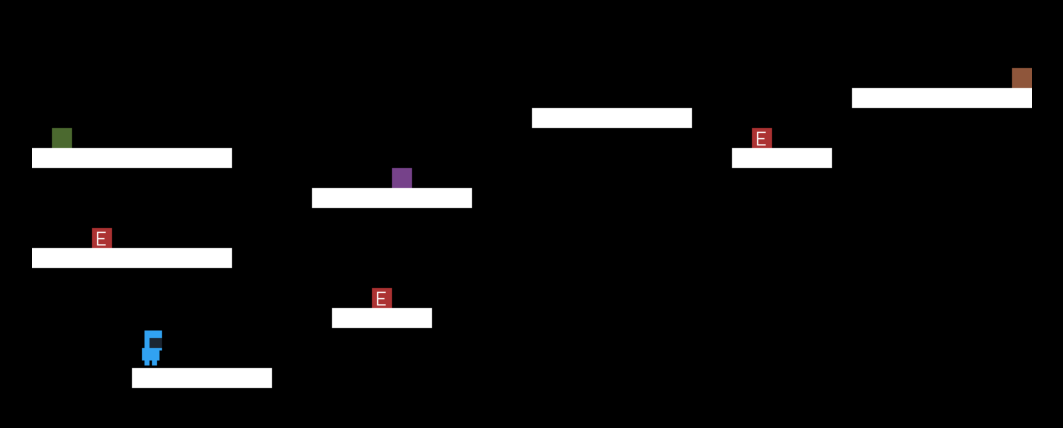
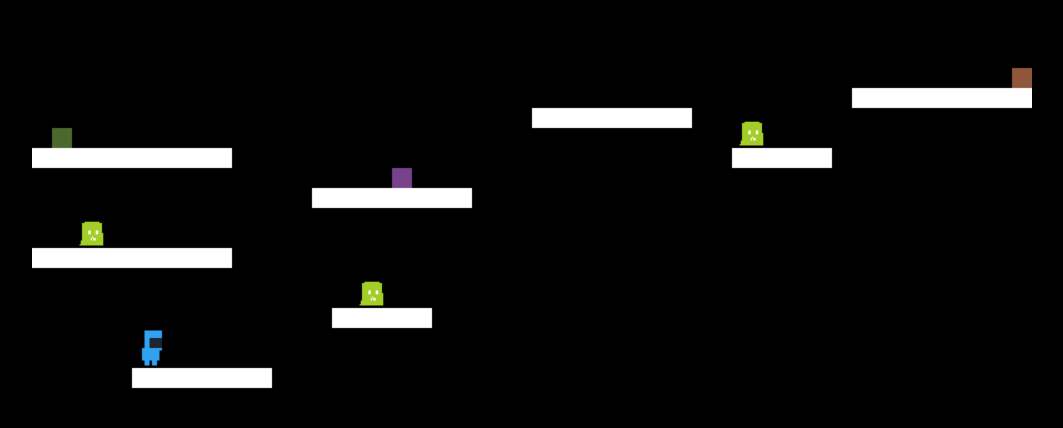
Before and after one commit to emelent/lame-platformer, a plain HTML site: page index.html in a window 1280 px wide. Shown: the whole page, without its empty margins (108-1171 px from the left). Drawn offline with Linux system fonts and the light colour scheme; animation ran at ten frames a second.

Commit message:
Add slime enemy and sprites

```diff
--- a/assets/maps/level1_map.json
+++ b/assets/maps/level1_map.json
@@ -65,7 +65,7 @@
                     {
                      "group":"enemies",
                      "initial_frame":1,
-                     "texture":"temp"
+                     "texture":"slime"
                     },
                  "propertytypes":
                     {
@@ -74,7 +74,7 @@
                      "texture":"string"
                     },
                  "rotation":0,
-                 "type":"crawler",
+                 "type":"slime",
                  "visible":true,
                  "width":16,
                  "x":48,
@@ -89,7 +89,7 @@
                     {
                      "group":"enemies",
                      "initial_frame":1,
-                     "texture":"temp"
+                     "texture":"slime"
                     },
                  "propertytypes":
                     {
@@ -98,7 +98,7 @@
                      "texture":"string"
                     },
                  "rotation":0,
-                 "type":"crawler",
+                 "type":"slime",
                  "visible":true,
                  "width":16,
                  "x":272,
@@ -113,7 +113,7 @@
                     {
                      "group":"enemies",
                      "initial_frame":1,
-                     "texture":"temp"
+                     "texture":"slime"
                     },
                  "propertytypes":
                     {
@@ -122,7 +122,7 @@
                      "texture":"string"
                     },
                  "rotation":0,
-                 "type":"walker",
+                 "type":"slime",
                  "visible":true,
                  "width":16,
                  "x":576,
--- a/index.html
+++ b/index.html
@@ -18,6 +18,7 @@
 	<script src="./js/entities/entity.js"></script>
 	<script src="./js/entities/player.js"></script>
 	<script src="./js/entities/enemy.js"></script>
+	<script src="./js/entities/slime.js"></script>
 	<script src="./js/entities/item.js"></script>
 	<script src="./js/entities/objective.js"></script>
 	<script src="./js/states/bootState.js"></script>
--- /dev/null
+++ b/js/entities/slime.js
@@ -0,0 +1,14 @@
+class Slime extends Enemy{
+	constructor(...args){
+		super(...args)
+
+		this.scale.setTo(1.5)
+		this.anchor.setTo(0.5)
+
+		this.animations.add('idle', [0], 5, true)
+		this.animations.add('walk', [0, 1], 5, true)
+		this.animations.add('die', [2], 5, true)
+
+		this.animations.play('idle')
+	}
+}
--- a/js/states/gameState.js
+++ b/js/states/gameState.js
@@ -70,11 +70,10 @@ lame.GameState = class GameState{
 	    	case "weapon":
 	    	case "coin":
 	    		EntityType = Item
-	    		break
+				break
 
-	    	case "walker":
-	    	case "crawler":
-	    		EntityType = Enemy
+	    	case "slime":
+	    		EntityType = Slime
 	    		break
 
 	    }
--- a/js/states/loadState.js
+++ b/js/states/loadState.js
@@ -22,6 +22,11 @@ lame.LoadState = class LoadState{
 			'./assets/images/player.png',
 			16, 16
 		)
+		this.load.spritesheet(
+			'slime',
+			'./assets/images/slime.png',
+			16, 16
+		)
 
 		this.load.tilemap(
 			'level1',
```
Also changed, not shown: assets/images/items.png (added), assets/images/slime.png (added), 1 other file.
